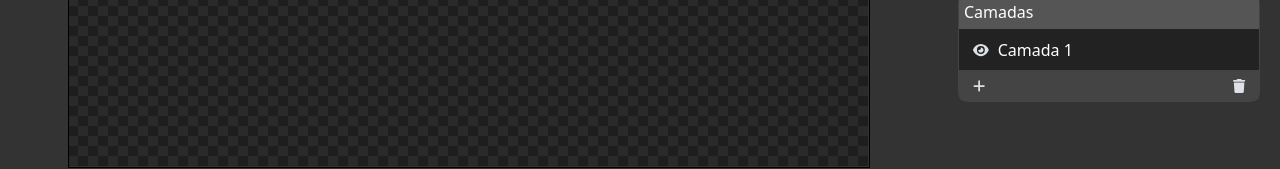
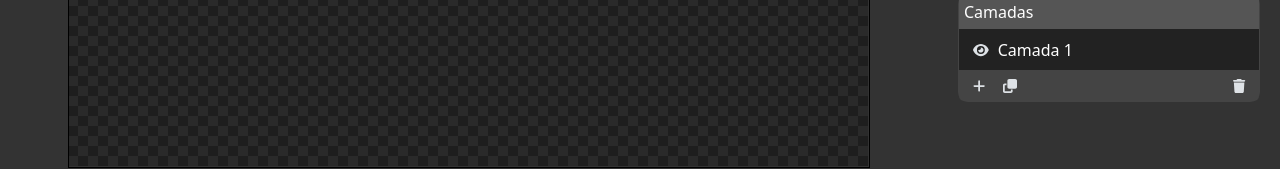
Before and after one commit to mufasa-dev/Drawing-system, an Angular app: page / in a window 1280 px wide. Shown: the part 516-685 px from the top of the page. Built offline with nearby package versions, Linux system fonts and the light colour scheme.

Commit message:
feat: duplicate layer

```diff
--- a/src/app/app.component.html
+++ b/src/app/app.component.html
@@ -243,6 +243,7 @@
         [activeLayerId]="activeLayerId"
         (onCreateLayer)="createLayer()"
         (onRemoveLayer)="removeLayer($event)"
+        (onDuplicateLayer)="duplicateLayer()"
         (onToggleLayer)="toggleLayer($event)"
         (onSetActiveLayer)="setActiveLayer($event)"
         (layersReordered)="onLayersReordered($event)">
--- a/src/app/app.component.ts
+++ b/src/app/app.component.ts
@@ -364,6 +364,32 @@ export class AppComponent implements AfterViewInit {
     this.updatePreview();
   }
 
+  duplicateLayer() {
+    const index = this.layers.findIndex(l => l.id === this.activeLayerId);
+    if (index === -1) return;
+
+    const original = this.layers[index];
+    const imageData = original.ctx.getImageData(0, 0, original.canvas.width, original.canvas.height);
+
+    const newLayer: Layer = {
+      id: crypto.randomUUID(),
+      name: original.name + ' (Cópia)',
+      visible: true,
+      canvas: null!,
+      ctx: null!,
+    };
+
+    this.layers.splice(index + 1, 0, newLayer);
+    this.activeLayerId = newLayer.id;
+
+    setTimeout(() => {
+      const targetLayer = this.layers.find(l => l.id === newLayer.id);
+      if (targetLayer?.ctx) {
+        targetLayer.ctx.putImageData(imageData, 0, 0);
+      }
+    });
+  }
+
   setActiveLayer(id: string) {
     this.activeLayerId = id;
     this.layers.forEach(layer => {
--- a/src/app/layers/layers.component.html
+++ b/src/app/layers/layers.component.html
@@ -17,6 +17,9 @@
   <div class="tbox-footer">
     <button class="btn btn-sm" (click)="createLayer()" [ngbTooltip]="'Adicionar camada'">
       <fa-icon [icon]="faPlus"></fa-icon>
+    </button>
+    <button class="btn btn-sm" (click)="duplicateLayer()" [ngbTooltip]="'Duplicar camada'">
+      <fa-icon [icon]="faClone"></fa-icon>
     </button>
     <button class="btn btn-sm ms-auto" (click)="removeLayer(activeLayerId)" [ngbTooltip]="'Apagar camada'">
       <fa-icon [icon]="faTrash"></fa-icon>
--- a/src/app/layers/layers.component.ts
+++ b/src/app/layers/layers.component.ts
@@ -3,7 +3,7 @@ import { Layer } from '../../model/layer.model';
 import { FontAwesomeModule } from '@fortawesome/angular-fontawesome';
 import { NgbModal, NgbModule } from '@ng-bootstrap/ng-bootstrap';
 import { FormsModule } from '@angular/forms';
-import { faBan, faEye, faPlus, faSave, faTrash } from '@fortawesome/free-solid-svg-icons';
+import { faBan, faClone, faEye, faPlus, faSave, faTrash } from '@fortawesome/free-solid-svg-icons';
 import { CdkDragDrop, DragDropModule, moveItemInArray } from '@angular/cdk/drag-drop';
 
 @Component({
@@ -18,6 +18,7 @@ export class LayersComponent {
 
   @Output() onCreateLayer = new EventEmitter<void>();
   @Output() onRemoveLayer = new EventEmitter<string>();
+  @Output() onDuplicateLayer = new EventEmitter<void>();
   @Output() onToggleLayer = new EventEmitter<string>();
   @Output() onSetActiveLayer = new EventEmitter<string>();
   @Output() layersReordered = new EventEmitter<Layer[]>();
@@ -31,6 +32,7 @@ export class LayersComponent {
   public faBan = faBan;
   public faTrash = faTrash;
   public faSave = faSave;
+  public faClone = faClone;
 
   constructor(private modalService: NgbModal) {
 
@@ -50,6 +52,10 @@ export class LayersComponent {
 
   setActiveLayer(id: string) {
     this.onSetActiveLayer.emit(id);
+  }
+
+  duplicateLayer() {
+    this.onDuplicateLayer.emit();
   }
 
   toggleOpenBox() {
```
